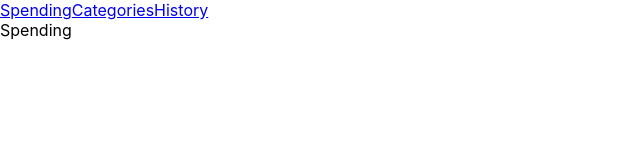
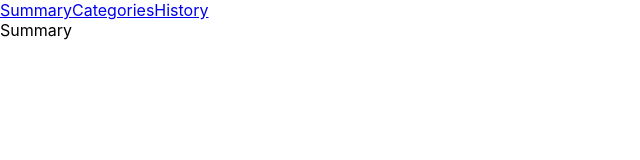
Before and after one commit to LuizaAv/aca-final-project-lge, a React (Create React App) app: page / in a window 1280 px wide. Shown: the top 160 px of the page, without its empty margins (0-640 px from the left). Built offline with nearby package versions, Linux system fonts and the light colour scheme.

Commit message:
ref(*) improved code structure

```diff
--- a/src/App.js
+++ b/src/App.js
@@ -1,7 +1,7 @@
 import React from 'react';
 import { BrowserRouter as Router } from 'react-router-dom';
 
-import Main from './components/Main';
+import Main from './pages/Main';
 
 function App() {
   return (
--- a/src/components/pages/Spending/Spending.js
+++ /dev/null
@@ -1,5 +0,0 @@
-import React from 'react';
-
-export default function Spending() {
-  return <div> Spending </div>;
-}
--- a/src/components/Main.js
+++ b/src/pages/Main.js
@@ -1,20 +1,20 @@
 import React from 'react';
 import { Switch, Route, Link } from 'react-router-dom';
 
-import Spending from './pages/Spending/Spending';
-import Categories from './pages/Categories/Categories';
-import History from './pages/History/History';
+import Summary from './Summary/Summary';
+import Categories from './Categories/Categories';
+import History from './History/History';
 
 export default function Main() {
   return (
     <div>
-      <Link to="/">Spending</Link>
+      <Link to="/">Summary</Link>
       <Link to="/Categories">Categories</Link>
       <Link to="/History">History</Link>
 
       <Switch>
         <Route exact path="/">
-          <Spending />
+          <Summary />
         </Route>
 
         <Route path="/Categories">
--- /dev/null
+++ b/src/pages/Summary/Summary.js
@@ -0,0 +1,5 @@
+import React from 'react';
+
+export default function Summary() {
+                 return <div> Summary </div>;
+               }
```
Also changed, not shown: src/pages/Categories/Categories.js (renamed from src/components/pages/Categories/Categories.js), src/pages/History/History.js (renamed from src/components/pages/History/History.js).
